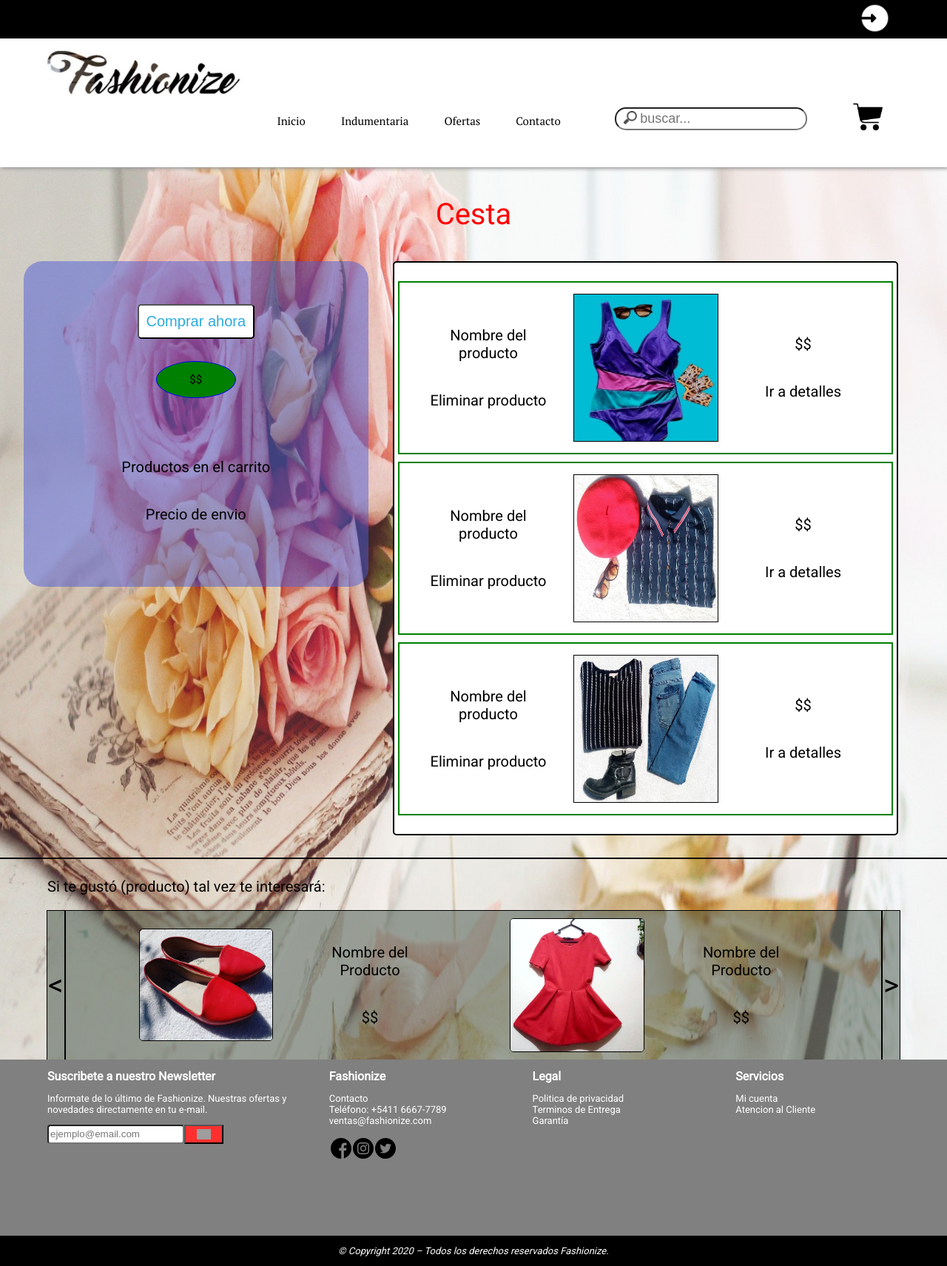
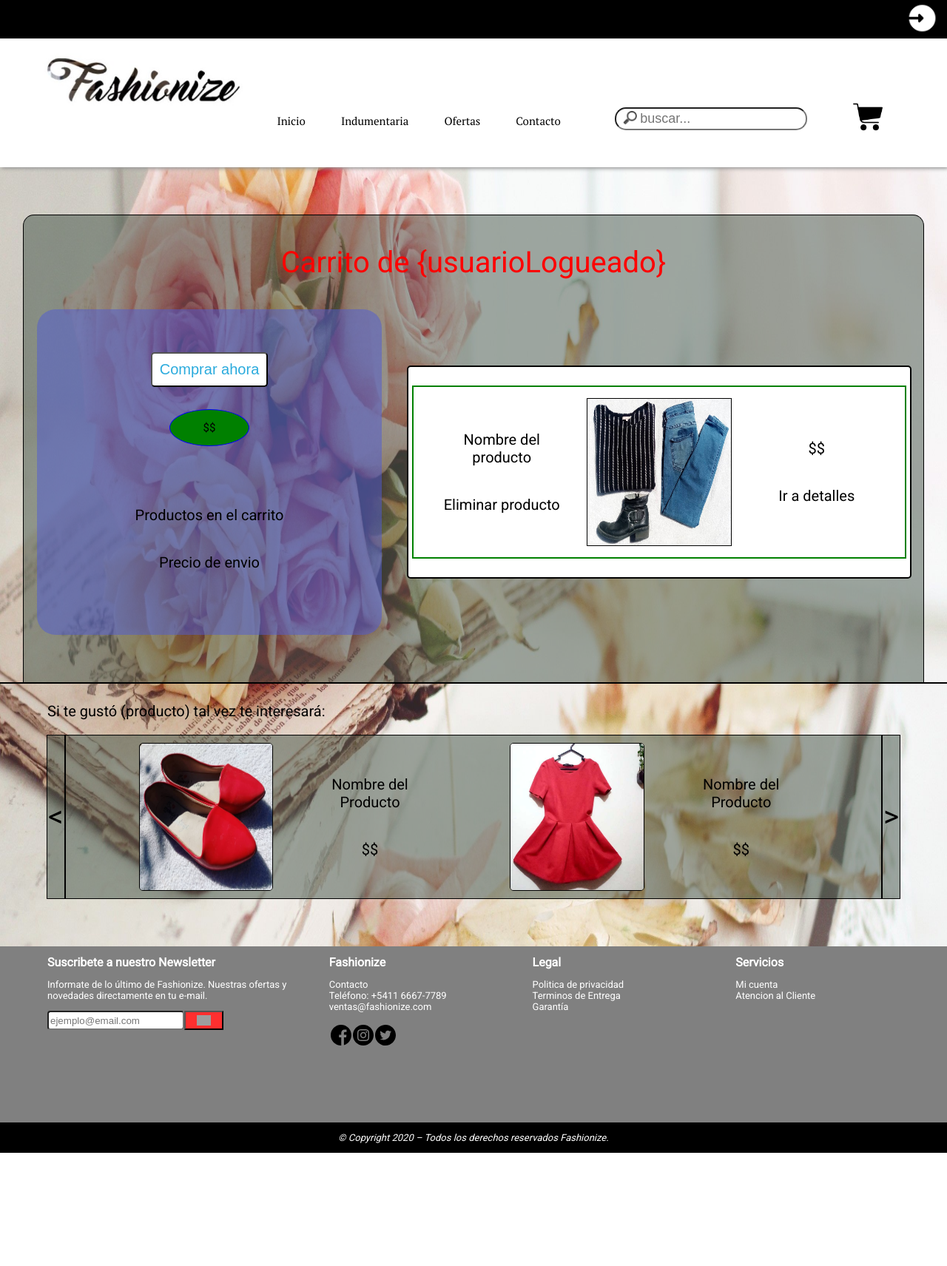
Before and after one commit to ruizandino/fashionize, a Node server app: page /products/cart in a window 1280 px wide. Shown: the whole page at 74% size. After the commit the page ends 1558 px from the top, so only its background shows below. Run offline with Node 20, Linux system fonts and the light colour scheme; some libraries are stand-ins or nearby versions; grey boxes are pictures that could not be loaded.

Commit message:
DetallesCSSyHTML

```diff
--- a/public/stylesheets/header-style.css
+++ b/public/stylesheets/header-style.css
@@ -25,7 +25,7 @@
     background-color: black;
     padding-top: 15px;
     padding-bottom: 15px;
-    padding-right: 6%;
+    padding-right: 1%;
 
 
 }
@@ -59,6 +59,8 @@
 }
 .logoFN{
     width: 100%;
+    position: relative;
+    top: 10px
 
 }
 .div-busqueda-hamb{
@@ -67,6 +69,7 @@
     width: 75%;
     align-items: center;
     justify-content: space-around;
+
 }
 
 #btn-menu{
@@ -178,9 +181,15 @@
         display:flex;
         flex-direction: column ;
     }
+
+    .login-register {
+        padding-right: 6%;
+    }
+
     .login-register a{
         font-size: small;
         padding-left: 2%;
+
     }
    .container-nav{
        display:flex;
@@ -208,6 +217,12 @@
     }
     .logoFN{
         width: 50%;
+        position: relative;
+        top: 0px;
+    }
+
+    .div-lista-btn {
+        bottom: 0;
     }
 
     .label-img{
@@ -259,6 +274,7 @@
         transform: translate(-50%, -50%);
     }
 
+
     input.src{
 
         padding: 4px 10px 4px 32px;
--- a/public/stylesheets/productCart.css
+++ b/public/stylesheets/productCart.css
@@ -17,8 +17,7 @@
 }
 
 main {
-    margin-left: 0%;
-    margin-right: 0%;
+    margin: 5% 0 5% 0;
 }
 
 main section {
@@ -31,7 +30,7 @@
     display: flex;
     flex-wrap: wrap;
     justify-content: center;
-    align-items: center
+    align-items: center;
 }
 
 hr {
@@ -193,6 +192,7 @@
     margin-top: 20px;
     display: flex;
     justify-content: space-between;
+    border-bottom: 1px solid black;
 }
 
 .prodRel article {
@@ -201,7 +201,8 @@
     display: flex;
     align-content: center;
     justify-content: space-between;
-    margin: 10px 0px 10px 0px;
+    margin: 10px 0px 10px 0px
+
 
 
 
@@ -258,12 +259,19 @@
 }
 
 @media (min-width: 1024px) {
+    main section {
+        padding-bottom: 5%;;
+    }
     .Bloque_Cesta {
         width: 55%;
+        position: relative;
+        left: 1.5%
     }
 
     .detalles_compra {
         width: 35%;
+        position: relative;
+        left: 1.5%
     }
 
     .Bloque_Cesta p, .detalles_compra p {
@@ -347,7 +355,9 @@
         font-size: 20px;
     }
 
-
+    .prodRel {
+        padding-bottom: 0;
+    }
 
     .prodRel p {
         font-size: 20px;
@@ -365,9 +375,12 @@
         align-self: center;
     }
 
+
     .prodRel img {
         display: flex;
         align-self: stretch;
+        height: 200px;
+        width: 100%
     }
 
 }
--- a/views/partials/headerFN.ejs
+++ b/views/partials/headerFN.ejs
@@ -36,7 +36,7 @@
             </div>
 
             <div class="carrito" style="width: 4.5%;">
-                <a href="" style="width: 100%;"><img src="/images/iconos/carrito.png"  alt=""></a>
+                <a href="/products/cart" style="width: 100%;"><img src="/images/iconos/carrito.png"  alt=""></a>
             </div>
 
 
--- a/views/productCart.ejs
+++ b/views/productCart.ejs
@@ -1,6 +1,7 @@
 <!DOCTYPE html>
-    <html>
-        <head>
+<html>
+    <head>
+
             <title> Carrito de Compras </title>
             <meta charset="UTF-8">
             <link rel="shortcut icon" href="/images/iconos/titleFN.png" type="image/x-icon">
@@ -13,61 +14,20 @@
             <link rel="stylesheet" href="https://cdnjs.cloudflare.com/ajax/libs/font-awesome/5.11.2/css/all.min.css">
             <link href="https://fonts.googleapis.com/css2?family=Roboto&display=swap" rel="stylesheet">
 
-        </head>
+    </head>
 
 
-        <body>
-            <%- include('./partials/headerFN') %>
+    <body>
 
+    <%- include('./partials/headerFN') %>
 
+        <main>
 
-         <main>
-            <section class= "Cesta">
+            <section class= "Carrito">
 
-                    <p class = "titulo"> Cesta </p>
+                    <p class = "titulo"> Carrito de {usuarioLogueado} </p>
 
                     <article class = "Bloque_Cesta">
-
-                        <div class = "producto">
-
-                            <div class = "detalles_producto">
-
-                            <p> Nombre del producto </p>
-                            <p> Eliminar producto </p>
-
-                            </div>
-
-                            <img src="images/product3.jpg">
-
-                            <div class = "detalles_producto">
-
-                            <p> $$ </p>
-                            <p> Ir a detalles </p>
-
-                            </div>
-
-                        </div>
-
-                        <div class = "producto">
-
-                            <div class = "detalles_producto">
-
-                                <p> Nombre del producto </p>
-
-                                <p> Eliminar producto </p>
-
-                                </div>
-
-                                <img src="images/product4.jpg">
-
-                                <div class = "detalles_producto">
-
-                                <p> $$ </p>
-                                <p> Ir a detalles </p>
-
-                                </div>
-
-                            </div>
 
                         <div class = "producto">
 
@@ -89,10 +49,6 @@
 
 
                         </div>
-
-
-
-
 
                     </article>
 
@@ -190,12 +146,10 @@
 
             </section>
 
-         <main>
+        </main>
 
-            <div>
+    <%- include('./partials/footerFN') %>
 
-            </div>
+    </body>
 
-            <%- include('./partials/footerFN') %>
-        </body>
-    </html>
+</html>
```
Also changed, not shown: public/images/products/img-product-1608583325765.jpg (added), public/images/products/img-product-1608585505549.png (added), public/images/products/img-product-1608585676906.jpg (added), 1 other file.
